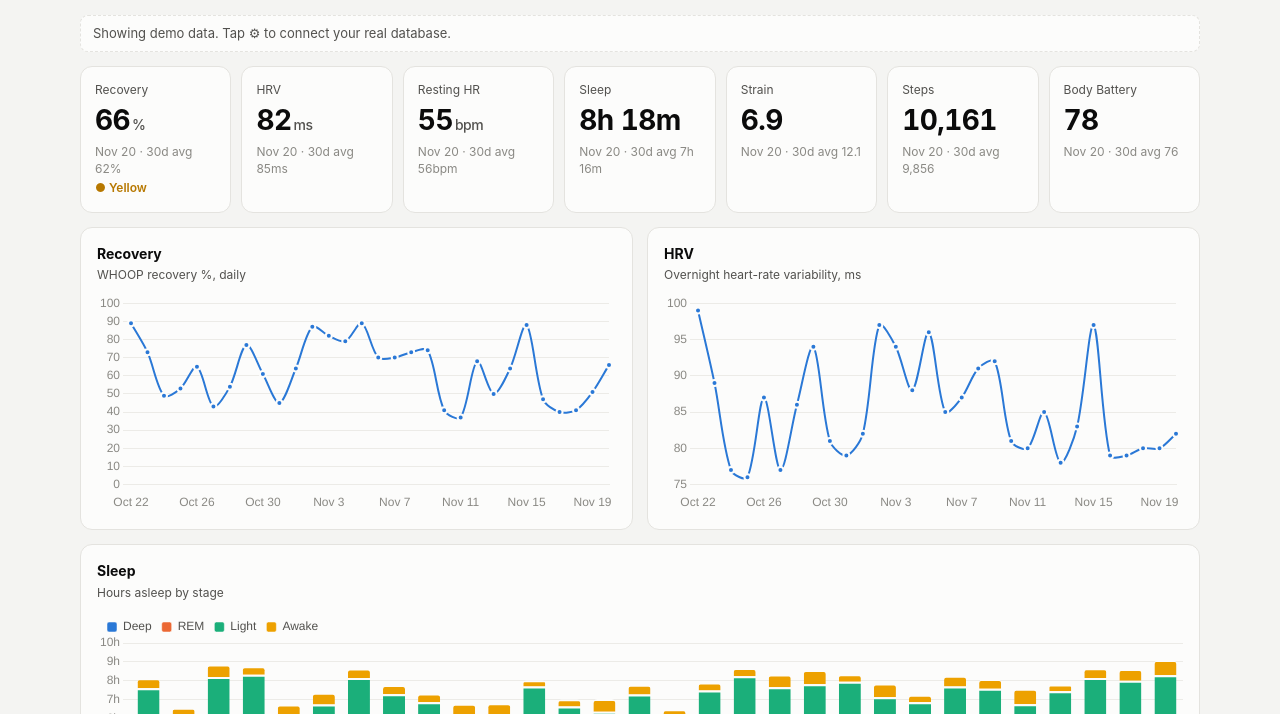
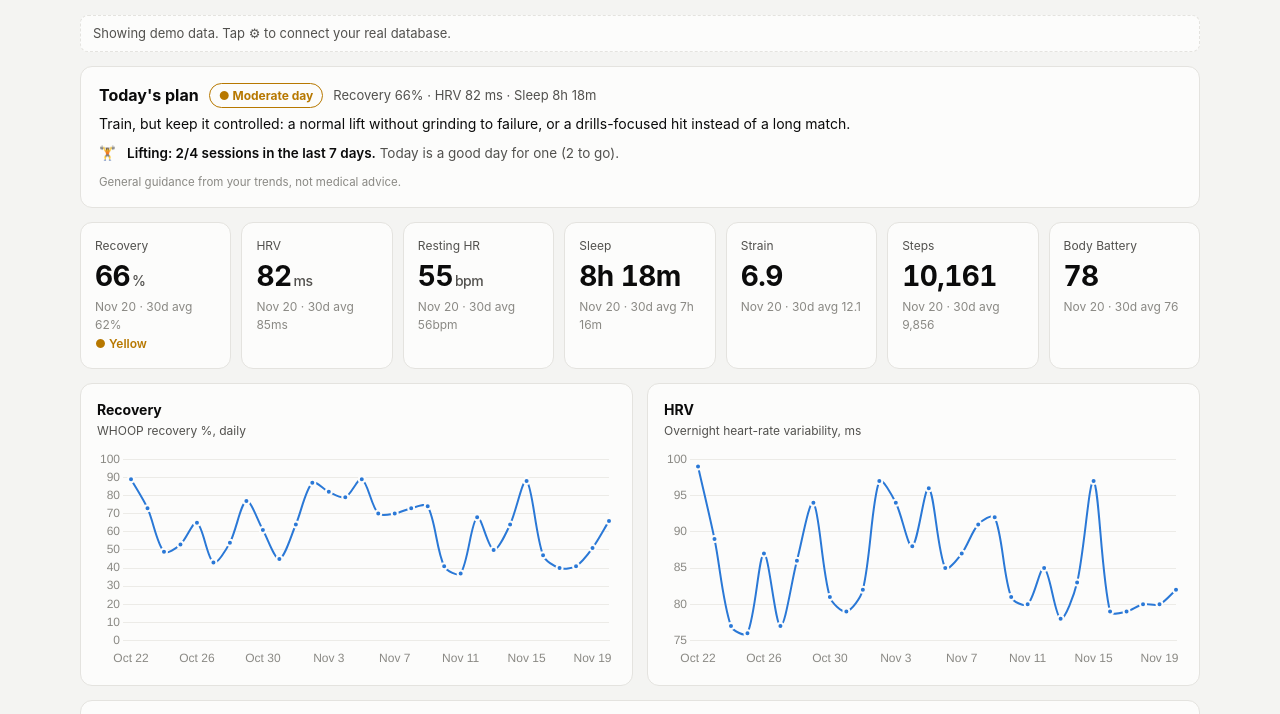
Before and after one commit to brianmassis0-sudo/health-hub, a plain HTML site: page index.html in a window 1280 px wide. Both pictures are taken after a click on the button "Try demo data". Shown: the part 74-788 px from the top of the page. Drawn offline with nearby package versions, Linux system fonts and the light colour scheme.

Commit message:
Add files via upload

```diff
--- a/index.html
+++ b/index.html
@@ -61,6 +61,15 @@
   .row { display: flex; gap: 8px; margin-top: 16px; }
   .err { color: var(--bad); font-size: 13px; margin-top: 10px; }
   .demo-banner { background: var(--surface-1); border: 1px dashed var(--border); border-radius: 8px; padding: 8px 12px; font-size: 13px; color: var(--text-secondary); margin-bottom: 14px; }
+  .coach { background: var(--surface-1); border: 1px solid var(--border); border-radius: 12px; padding: 16px 18px; margin-bottom: 14px; }
+  .coach-head { display: flex; align-items: center; gap: 10px; flex-wrap: wrap; }
+  .coach-head h2 { font-size: 16px; margin: 0; }
+  .badge { font-size: 12px; font-weight: 650; padding: 3px 9px; border-radius: 999px; border: 1px solid currentColor; }
+  .coach-sum { margin: 6px 0 10px; color: var(--text-primary); font-size: 14px; }
+  .coach ul { margin: 0; padding: 0; list-style: none; display: grid; gap: 8px; }
+  .coach li { display: grid; grid-template-columns: 22px 1fr; gap: 6px; font-size: 13.5px; color: var(--text-secondary); }
+  .coach li b { color: var(--text-primary); font-weight: 600; }
+  .coach .note { font-size: 11.5px; color: var(--text-muted); margin-top: 10px; }
   .hidden { display: none !important; }
 </style>
 </head>
@@ -101,6 +110,7 @@
     </header>
     <div class="demo-banner hidden" id="demo-banner">Showing demo data. Tap ⚙︎ to connect your real database.</div>
 
+    <div class="coach" id="coach"></div>
     <div class="tiles" id="tiles"></div>
 
     <div class="grid">
@@ -200,6 +210,56 @@ function renderTiles(days) {
     tile('Body Battery', 'body_battery', v => fmtN(v));
 }
 
+/* ---------- coaching ---------- */
+function renderCoach(all, workouts) {
+  const days = all, n = days.length;
+  if (!n) { $('coach').innerHTML = '<div class="coach-sum">No data yet. Advice appears after your first sync.</div>'; return; }
+  const today = days[n - 1];
+  const lastWith = k => { for (let i = n - 1; i >= 0; i--) if (days[i][k] != null) return days[i][k]; return null; };
+  const win = (k, from, to) => avg(days.slice(Math.max(0, n - from), n - to).map(d => d[k]));
+  const rec = lastWith('recovery'), hrv = lastWith('hrv'), rhr = lastWith('rhr');
+  const hrvBase = win('hrv', 31, 1), rhrBase = win('rhr', 31, 1);
+  const sleep7 = win('sleep_min', 7, 0), sleepLast = lastWith('sleep_min');
+  const strain7 = win('strain', 7, 0), strain30 = win('strain', 30, 0);
+  const steps7 = win('steps', 7, 0);
+  const hrvLow3 = hrvBase != null && days.slice(-3).filter(d => d.hrv != null && d.hrv < hrvBase * 0.9).length >= 3;
+
+  const wk = new Date(); wk.setDate(wk.getDate() - 7); const wkCut = localISO(wk);
+  const recent = mergeWorkouts((workouts || []).filter(w => (w.date || '') > wkCut));
+  const isLift = w => /strength|weight|lift|gym|functional|hiit|crossfit/i.test(w.sport || '');
+  const isRacquet = w => /tennis|padel|pickle|squash|racquet|badminton/i.test(w.sport || '');
+  const lifts = recent.filter(isLift).length, courts = recent.filter(isRacquet).length;
+
+  // Headline from recovery (fallback: HRV vs baseline)
+  let level, head, sum;
+  const score = rec != null ? rec : (hrv != null && hrvBase ? (hrv >= hrvBase ? 70 : hrv >= hrvBase * 0.9 ? 50 : 25) : null);
+  if (score == null) { level = 'warn'; head = 'Not enough data'; sum = 'Sync a few more days for personal advice.'; }
+  else if (score >= 67) { level = 'good'; head = '▲ Push day'; sum = 'Your body is ready for hard work. Good day for a heavy lift or a competitive tennis/padel match.'; }
+  else if (score >= 34) { level = 'warn'; head = '● Moderate day'; sum = 'Train, but keep it controlled: a normal lift without grinding to failure, or a drills-focused hit instead of a long match.'; }
+  else { level = 'bad'; head = '▼ Recovery day'; sum = 'Your body is still recovering. Swap intense training for a 30–45 min walk, mobility, or a light rally, and protect tonight\'s sleep.'; }
+
+  const tips = [];
+  if (hrvLow3) tips.push(['📉', `<b>HRV has been below your normal for 3+ days</b> (${fmtN(hrvBase)} ms avg). Common causes: hard training stacked up, short sleep, alcohol, or getting sick. Ease off for a day or two.`]);
+  else if (hrv != null && hrvBase != null && hrv > hrvBase * 1.1) tips.push(['📈', `<b>HRV is above your normal</b> (${fmtN(hrv)} vs ${fmtN(hrvBase)} ms), a sign you've recovered well.`]);
+  if (rhr != null && rhrBase != null && rhr >= rhrBase + 3) tips.push(['❤️', `<b>Resting HR is up ${fmtN(rhr - rhrBase)} bpm</b> from your usual. That often follows drinking, a late meal, dehydration or an oncoming cold. Hydrate and go easier today.`]);
+  if (sleep7 != null && sleep7 < 420) tips.push(['😴', `<b>You're averaging ${fmtH(sleep7)} of sleep this week.</b> For fat loss and recovery aim for 7.5h+. Short sleep raises hunger and makes holding muscle in a deficit harder.`]);
+  else if (sleepLast != null && sleepLast < 390) tips.push(['😴', `<b>Short night (${fmtH(sleepLast)}).</b> Try to get to bed 30–45 min earlier tonight.`]);
+  if (strain7 != null && strain30 != null && strain7 > strain30 * 1.2 && (score ?? 100) < 67) tips.push(['⚠️', `<b>Training load is climbing faster than you're recovering</b> (7-day strain ${fmtN(strain7, 1)} vs ${fmtN(strain30, 1)} usual). Plan a lighter day soon.`]);
+  if (lifts < 4) {
+    const left = 4 - lifts;
+    tips.push(['🏋️', `<b>Lifting: ${lifts}/4 sessions in the last 7 days.</b> ${score != null && score >= 34 ? `Today is a good day for one${left > 1 ? ` (${left} to go)` : ''}.` : 'Get the next one in when recovery is back up.'}`]);
+  } else tips.push(['🏋️', `<b>Lifting: ${lifts}/4 this week.</b> Target hit, nice work.`]);
+  if (courts >= 3 && lifts >= 3 && (score ?? 100) < 50) tips.push(['🎾', `<b>${courts} court sessions plus ${lifts} lifts this week.</b> On low days, put lower-body lifts away from match days.`]);
+  if (steps7 != null && steps7 < 8000) tips.push(['🚶', `<b>Steps are averaging ${fmtN(steps7)}/day.</b> A daily 20–30 min walk is an easy fat-loss win that doesn't hurt recovery.`]);
+
+  const color = level === 'good' ? css('--good') : level === 'bad' ? css('--bad') : css('--warn');
+  $('coach').innerHTML = `<div class="coach-head"><h2>Today's plan</h2><span class="badge" style="color:${color}">${head}</span>
+    <span class="sub">${rec != null ? `Recovery ${fmtN(rec)}%` : ''}${hrv != null ? ` · HRV ${fmtN(hrv)} ms` : ''}${sleepLast != null ? ` · Sleep ${fmtH(sleepLast)}` : ''}</span></div>
+    <div class="coach-sum">${sum}</div>
+    <ul>${tips.slice(0, 5).map(([i, t]) => `<li><span>${i}</span><span>${t}</span></li>`).join('')}</ul>
+    <div class="note">General guidance from your trends, not medical advice.</div>`;
+}
+
 /* ---------- charts ---------- */
 function baseOpts(yTitle, extra = {}) {
   const muted = css('--text-muted'), grid = css('--grid'), sec = css('--text-secondary');
@@ -268,6 +328,7 @@ function render() {
   const cut = localISO(cutoff);
   const days = all.filter(d => d.date > cut);
   renderTiles(all);
+  renderCoach(all, RAW.workouts);
   const L = days.map(d => dLabel(d.date)), col = k => days.map(d => d[k] ?? null);
 
   CHARTS.rec = lineChart('c-recovery', L, col('recovery'), css('--series-1'), '%', { min: 0, max: 100 });
```
